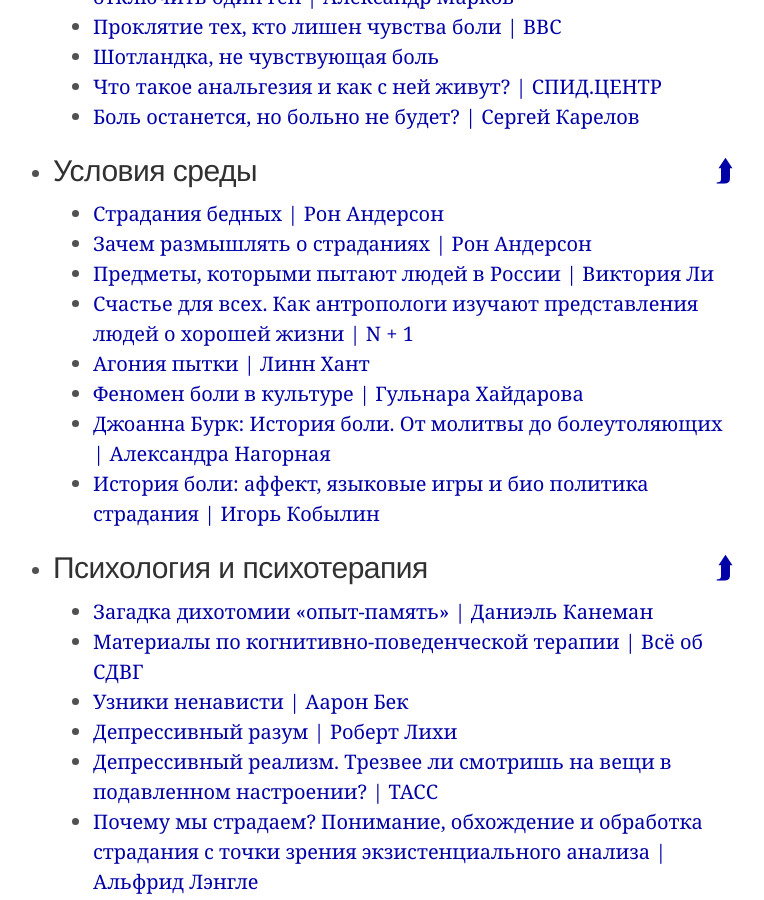
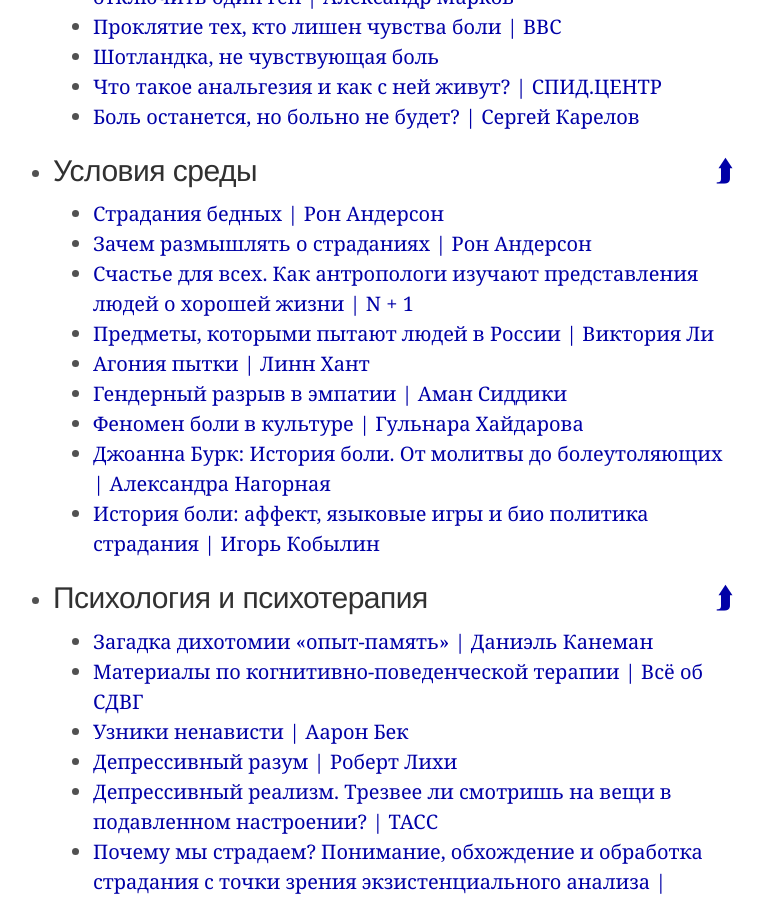
Before and after one commit to ReducingSuffering/reducingsuffering.github.io, a Jekyll site: the page built from index.md, in a window 1280 px wide and 900 px high, scrolled down 9843 px. Shown: the whole window, without its empty margins (267-1031 px from the left). Built offline with Jekyll 4.4.1, drawn with Linux system fonts in a browser that asks for light colours.

Commit message:
Update humans.html

```diff
--- a/_lists/humans.html
+++ b/_lists/humans.html
@@ -33,9 +33,10 @@ sublists:
   nodes:
   - 472 # Страдания бедных — Рон Андерсон
   - 479 # Зачем размышлять о страданиях — Рон Андерсон
+  - 49 # Счастье для всех. Как антропологи изучают представления людей о хорошей жизни — N + 1
   - 372 # Предметы, которыми пытают людей в России — Виктория Ли
-  - 49 # Счастье для всех. Как антропологи изучают представления людей о хорошей жизни — N + 1
   - 549 # Агония пытки - Линн Хант
+  - 380 # Гендерный разрыв в эмпатии — Аман Сиддики
   - 447 # Феномен боли в культуре — Гульнара Хайдарова
   - 451 # Дж. Бурк. История боли: от молитвы до болеутоляющих — Александра Нагорная
   - 486 # История боли: аффект, языковые игры и био политика страдания — Игорь Кобылин
```
